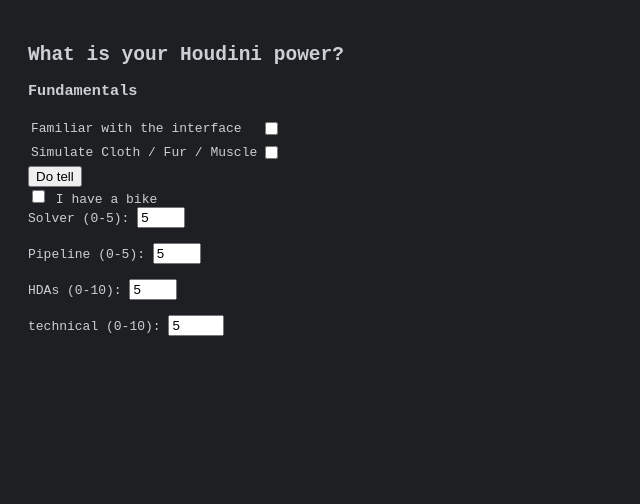
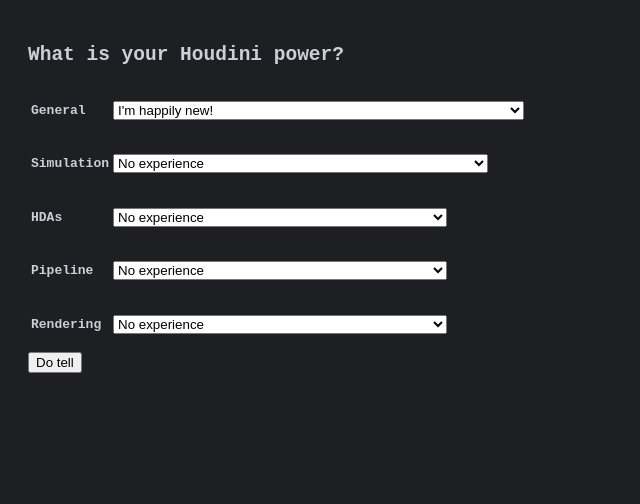
Before and after one commit to jennyfong/houdiniQuest, a plain HTML site: page index.html in a window 1280 px wide. Shown: the whole page, without its empty margins (0-640 px from the left). Drawn offline with Linux system fonts and the light colour scheme.

Commit message:
Updated basic template

```diff
--- a/default.css
+++ b/default.css
@@ -11,3 +11,9 @@ canvas{
 .main{
 
 }
+.form{
+float:left
+}
+.chart{
+float:left
+}
--- a/index.html
+++ b/index.html
@@ -6,53 +6,87 @@
     <script src="main.js" defer></script>
     <link rel="stylesheet" type="text/css" href="default.css"/>
 </head>
-<body >
+<body>
 <div class="main">
 
     <div class="form">
         <h2>What is your Houdini power?</h2>
         <div>
-              <h3>Fundamentals</h3>
+
             <table>
                 <tr>
-                      <td onclick="check('technical_basic')">
-                          Familiar with the interface
-                      </td >
                     <td>
-                          <input type="checkbox" id="interface" name="fundamental" value="0.1">
+                         <h4>General</h4>
+                    </td>
+                    <td>
+                        <select name="general" id="general">
+                            <option value="0">I'm happily new!</option>
+                            <option value="1">I'm familiar with the interface, I am comfortable navigating around.</option>
+                            <option value="2">I am comfortable with using some hscript / pythong / VEX</option>
+                            <option value="3">I can write a custom deformer with VEX / VOP / Python / OpenCL</option>
+                        </select>
                     </td>
                 </tr>
                 <tr>
                     <td>
-                          Simulate Cloth / Fur / Muscle
+                         <h4>Simulation</h4>
                     </td>
                     <td>
-                          <input type="checkbox" id="sim_basic" name="fundamental" value="0.1">
+                        <select name="simulation" id="simulation">
+                            <option value="0">No experience</option>
+                            <option value="1">I can use existing setup, tweak some constraints properties.</option>
+                            <option value="2">I am comfortable adding custom setup inside DOP</option>
+                            <option value="3">I can create custom solvers with optimisation in mind</option>
+                        </select>
                     </td>
                 </tr>
+                <tr>
+                    <td>
+                         <h4>HDAs</h4>
+                    </td>
+                    <td>
+                        <select name="hda" id="hda">
+                            <option value="0">No experience</option>
+                            <option value="1">I can add</option>
+                            <option value="2">I am comfortable adding custom setup inside DOP</option>
+                            <option value="3">I can create custom solvers with optimisation in mind</option>
+                            <option value="4">I still call it OTL</option>
+                        </select>
+                    </td>
+                </tr>
+                <tr>
+                    <td>
+                         <h4>Pipeline</h4>
+                    </td>
+                    <td>
+                        <select name="pipeline" id="pipeline">
+                            <option value="0">No experience</option>
+                            <option value="1">I can add</option>
+                            <option value="2">I am comfortable adding custom setup inside DOP</option>
+                            <option value="3">I can create custom solvers with optimisation in mind</option>
+                        </select>
+                    </td>
+                </tr>
+                <tr>
+                    <td>
+                         <h4>Rendering</h4>
+                    </td>
+                    <td>
+                        <select name="rendering" id="rendering">
+                            <option value="0">No experience</option>
+                            <option value="1">I can add</option>
+                            <option value="2">I am comfortable adding custom setup inside DOP</option>
+                            <option value="3">I can create custom solvers with optimisation in mind</option>
+                        </select>
+                    </td>
+                </tr>
+
             </table>
         </div>
-          <div><button type="button" onclick="generateGraph()">Do tell</button></div>
-        <form id="abilityForm">
+        <div>
+            <button type="button" onclick="generateGraph()">Do tell</button>
+        </div>
 
-            <input type="checkbox" id="vehicle1" name="vehicle1" value="Bike">
-
-            <label for="vehicle1" > I have a bike</label><br>
-
-            <label for="solver">Solver (0-5):</label>
-            <input type="number" id="solver" min="0" max="5" value="5"><br><br>
-
-            <label for="pipeline">Pipeline (0-5):</label>
-            <input type="number" id="pipeline" min="0" max="5" value="5"><br><br>
-
-            <label for="hda">HDAs (0-10):</label>
-            <input type="number" id="hda" min="0" max="5" value="5"><br><br>
-
-            <label for="technical">technical (0-10):</label>
-            <input type="number" id="technical" min="0" max="10" value="5"><br><br>
-
-
-        </form>
     </div>
     <div class="result">
         <div class="chart">
--- a/main.js
+++ b/main.js
@@ -1,9 +1,10 @@
 // main.js
 function generateGraph() {
-      const solver = document.getElementById('solver').value;
+      const general = document.getElementById('general').value;
+      const simulation = document.getElementById('simulation').value;
       const hda = document.getElementById('hda').value;
       const pipeline = document.getElementById('pipeline').value;
-      const technical = document.getElementById('technical').value;
+      const rendering = document.getElementById('rendering').value;
 
       const ctx = document.getElementById('abilityChart').getContext('2d');
       if (window.myChart) {
@@ -12,10 +13,10 @@ function generateGraph() {
       window.myChart = new Chart(ctx, {
         type: 'radar',
         data: {
-          labels: ['Solver', 'HDAs', 'Pipeline', 'Technical'],
+          labels: ['general', 'simulation', 'hda', 'pipeline', 'rendering'],
           datasets: [{
             label: 'Abilities',
-            data: [solver, hda, pipeline, technical],
+            data: [general, simulation, hda, pipeline, rendering],
             fill: true,
             backgroundColor: 'rgba(54, 162, 235, 0.2)',
             borderColor: 'rgba(54, 162, 235, 1)',
@@ -26,13 +27,9 @@ function generateGraph() {
           scales: {
             r: {
               suggestedMin: 0,
-              suggestedMax: 5
+              suggestedMax: 3
             }
           }
         }
       });
     }
-
-function check(name){
-
-}
```
Lines whose indentation alone changed are shown as unchanged.
